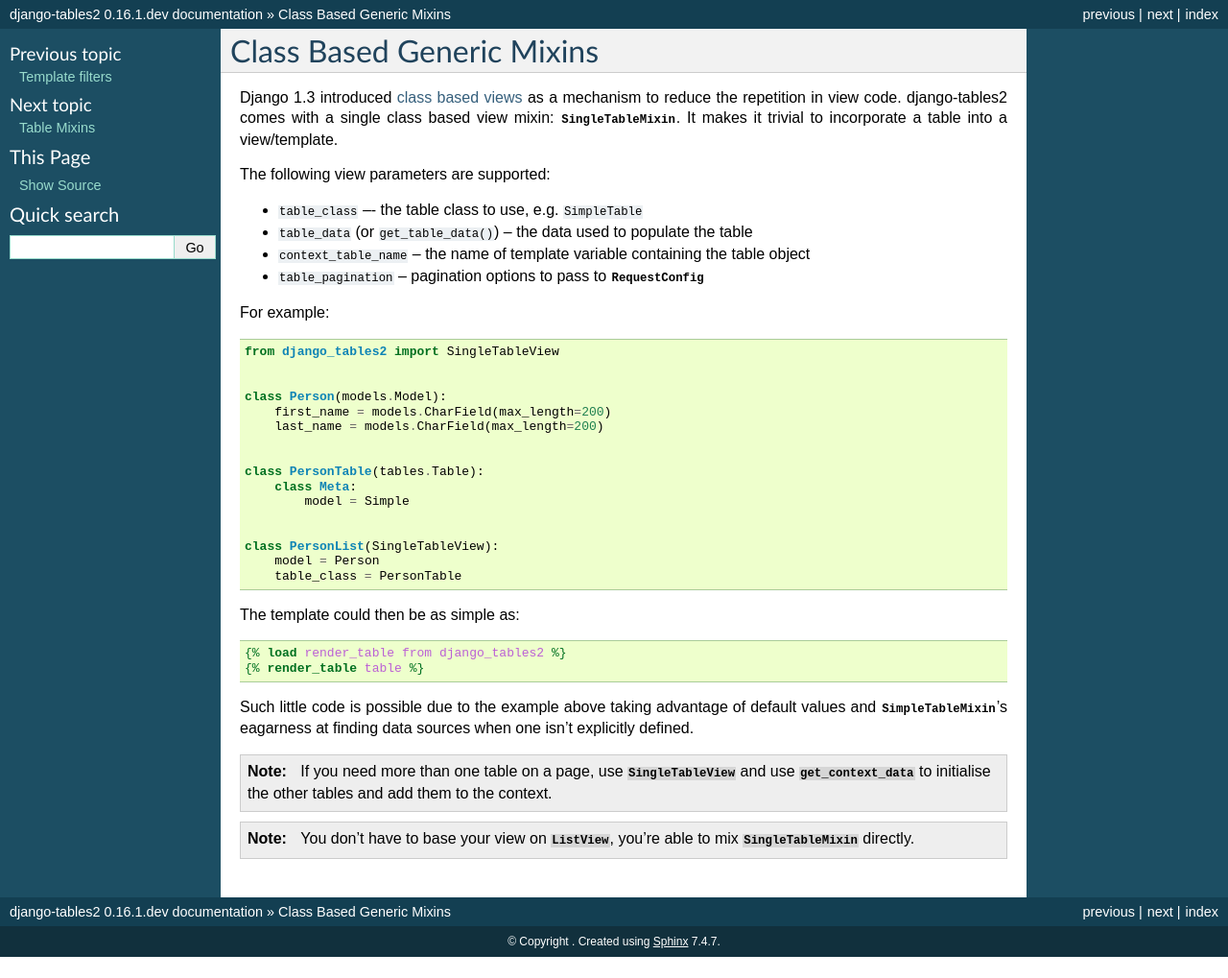
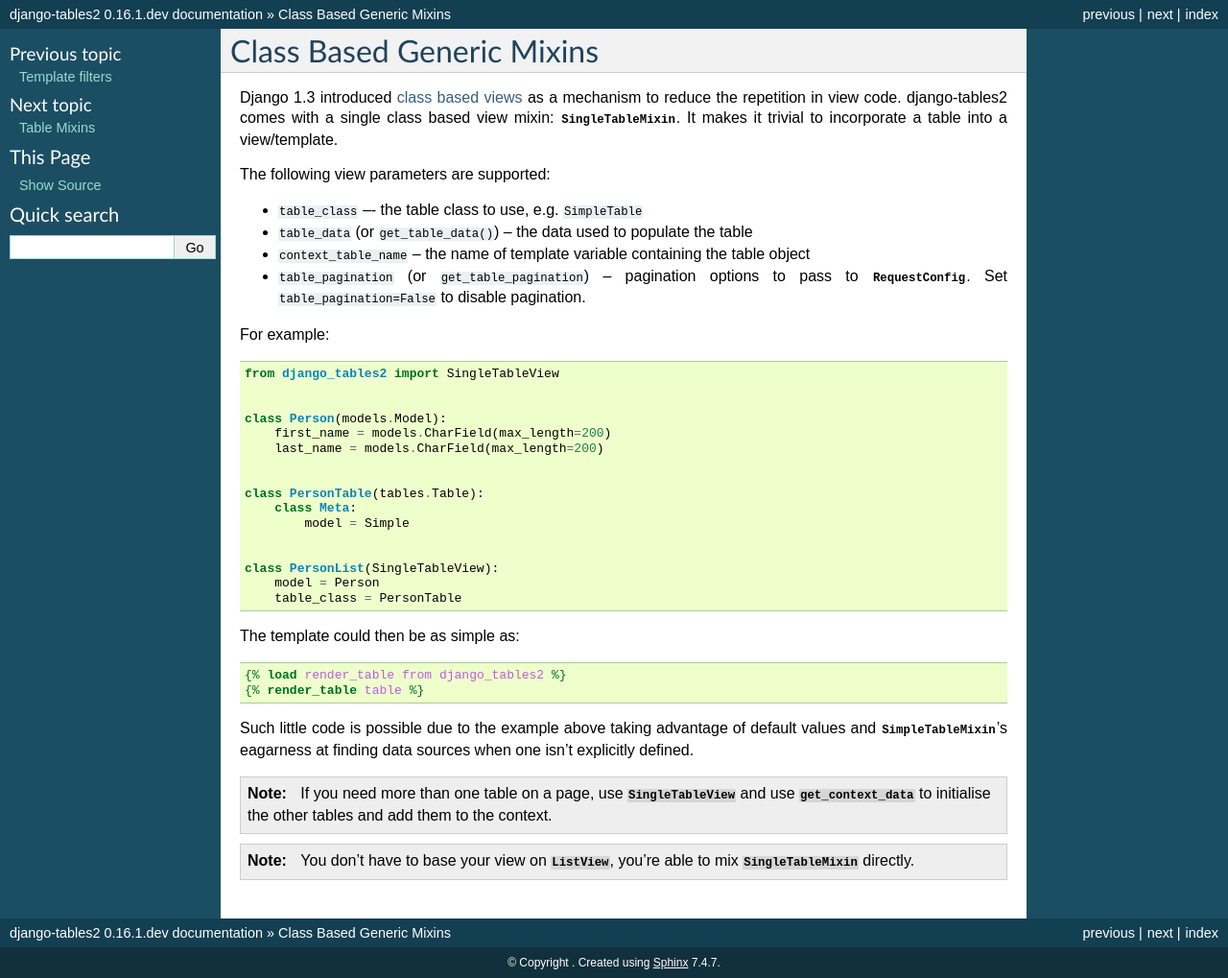
Before and after one commit to jieter/django-tables2, a Sphinx documentation site: the page built from docs/pages/generic-mixins.rst, in a window 1280 px wide. Shown: the whole page at 96% size. Built offline with Sphinx 7.4.7, drawn with Linux system fonts in a browser that asks for light colours; before the commit the page ends 997 px from its top, so only the background shows below that.

Commit message:
Clarify that you need to set table_pagination=False to disable pagination

```diff
--- a/docs/pages/generic-mixins.rst
+++ b/docs/pages/generic-mixins.rst
@@ -11,7 +11,9 @@ The following view parameters are supported:
 - ``table_class`` –- the table class to use, e.g. ``SimpleTable``
 - ``table_data`` (or ``get_table_data()``) -- the data used to populate the table
 - ``context_table_name`` -- the name of template variable containing the table object
-- ``table_pagination`` -- pagination options to pass to `.RequestConfig`
+- ``table_pagination`` (or ``get_table_pagination``) -- pagination
+  options to pass to `.RequestConfig`. Set ``table_pagination=False``
+  to disable pagination.
 
 .. __: https://docs.djangoproject.com/en/1.3/topics/class-based-views/
 
```
